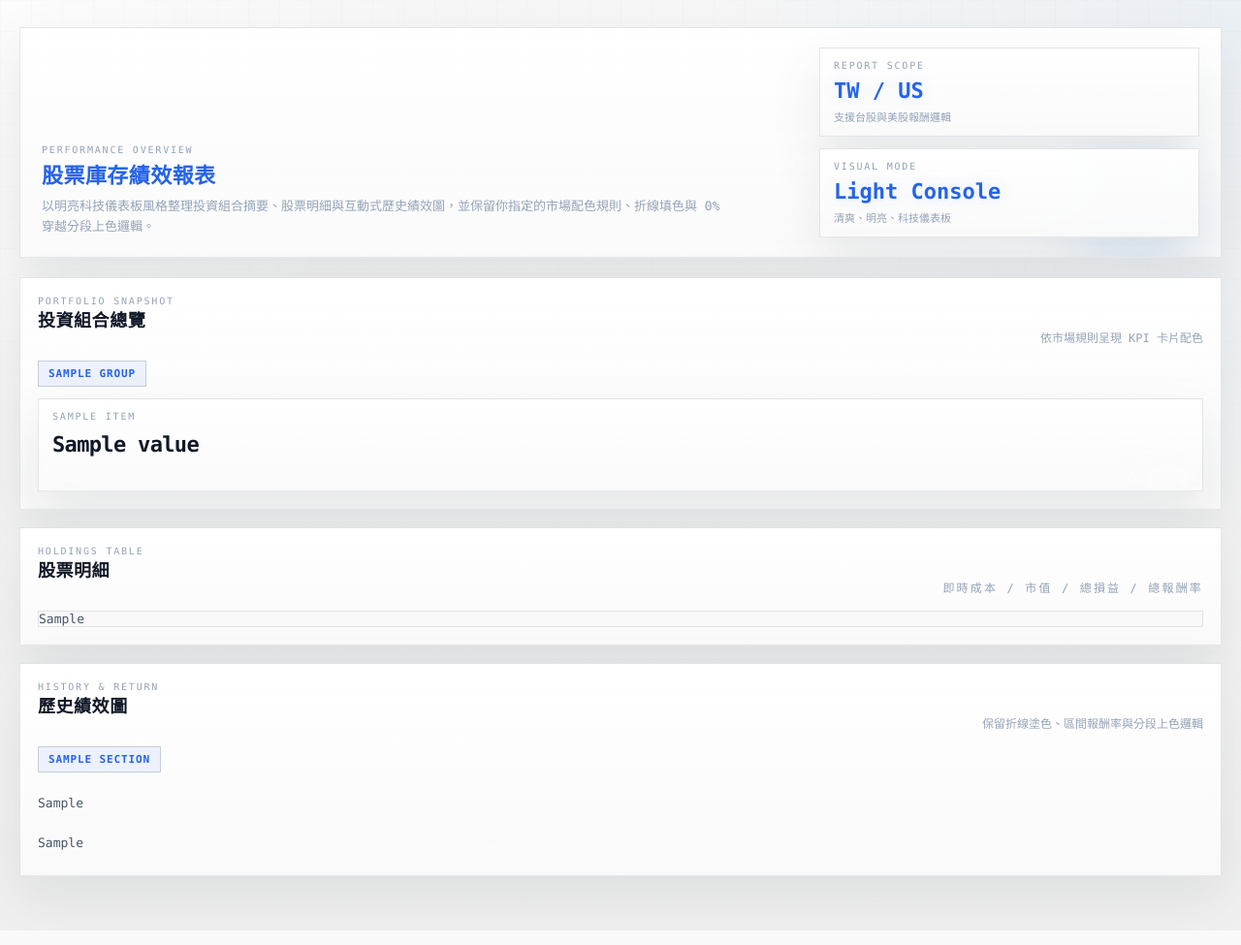
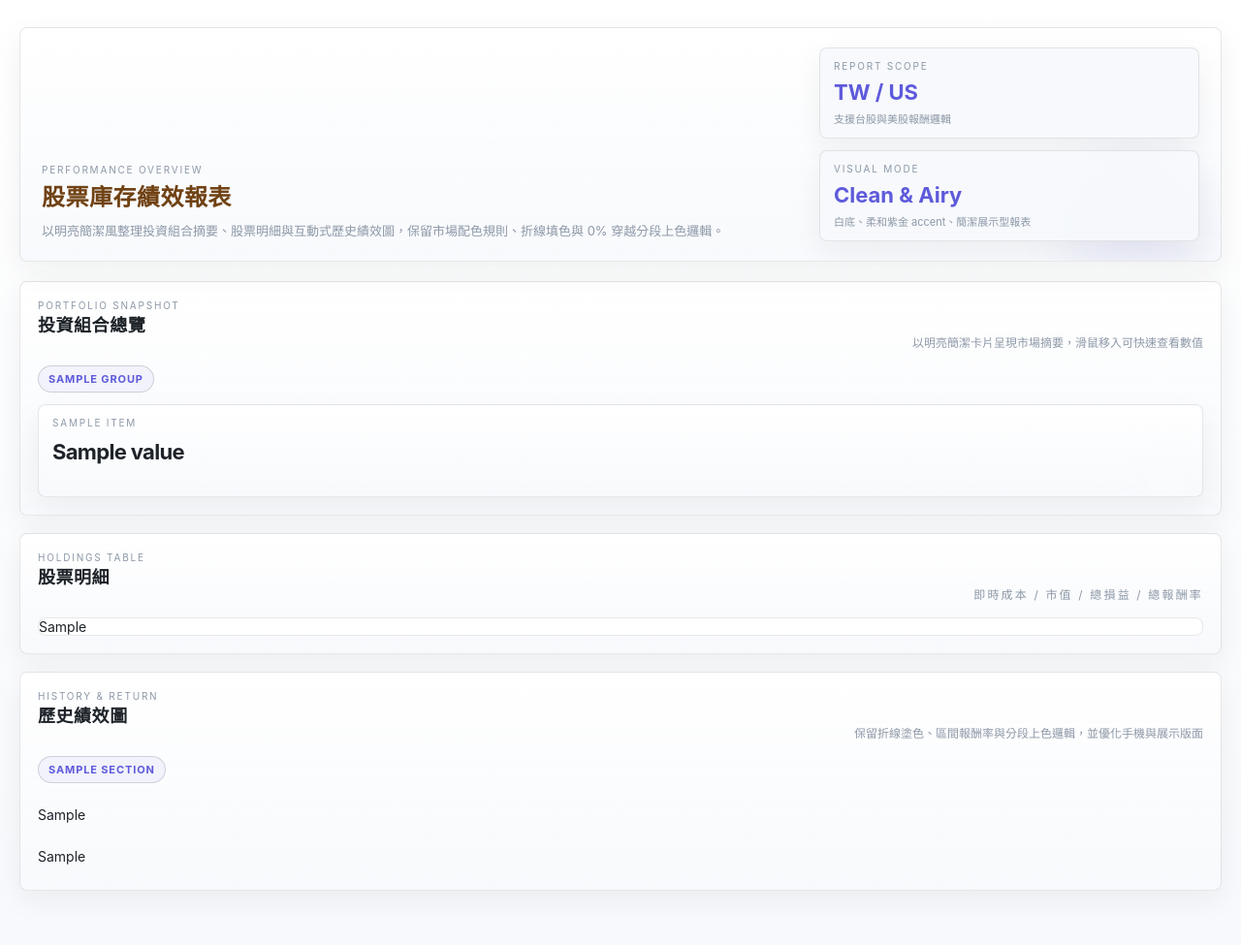
Before and after one commit to ethannioh/stock_treasury_value_tracker, a Python web app: template templates/report.html.j2 in a window 1280 px wide. Shown: the whole page at 97% size. Before the commit the page ends 953 px from the top, so only its background shows below. Run offline with Jinja, Linux system fonts and the light colour scheme; the template is opened without the code that fills it: most values are stand-ins (such as "Sample title", 1, 10 or a date in 2020).

Commit message:
Apply clean airy report theme
# Conflicts:
#	output/report.html
#	output/report.json

```diff
--- a/templates/report.html.j2
+++ b/templates/report.html.j2
@@ -6,48 +6,36 @@
   <title>股票庫存績效報表</title>
   <style>
     :root {
-      --bg: #f0f0f0;
-      --bg-2: #f7f7f7;
-      --panel: rgba(250, 250, 250, 0.92);
-      --panel-strong: rgba(255, 255, 255, 0.96);
-      --line: rgba(82, 88, 98, 0.14);
-      --line-strong: rgba(82, 88, 98, 0.24);
-      --text: #475569;
-      --heading: #111827;
-      --muted: #64748b;
-      --soft: #475569;
-      --dim: #94a3b8;
-      --accent: #2563eb;
-      --accent-2: #f97316;
-      --glow: rgba(37, 99, 235, 0.14);
-      --shadow: 0 22px 52px rgba(82, 88, 98, 0.12);
+      --bg: #ffffff;
+      --bg-2: #f7f9fc;
+      --panel: rgba(247, 249, 252, 0.94);
+      --panel-strong: rgba(255, 255, 255, 0.98);
+      --line: rgba(30, 35, 41, 0.10);
+      --line-strong: rgba(30, 35, 41, 0.16);
+      --text: #1e2329;
+      --heading: #1e2329;
+      --muted: #66717f;
+      --soft: #1e2329;
+      --dim: #8d98a7;
+      --accent: #704214;
+      --accent-2: #5e5adb;
+      --glow: rgba(94, 90, 219, 0.10);
+      --shadow: 0 10px 30px rgba(30, 35, 41, 0.06);
       --red: #d83f56;
       --green: #0f9f72;
-      --orange: #f97316;
+      --orange: #704214;
+      --radius: 8px;
+      --transition: 180ms ease;
     }
     * { box-sizing: border-box; }
     html { background: var(--bg); }
     body {
       margin: 0;
       color: var(--soft);
-      font-family: "Consolas", "Microsoft JhengHei", "Segoe UI", sans-serif;
-      font-size: 13px;
-      background:
-        radial-gradient(circle at top left, rgba(255, 255, 255, 0.72), transparent 28%),
-        radial-gradient(circle at top right, rgba(31, 123, 216, 0.055), transparent 34%),
-        linear-gradient(180deg, #f7f7f7 0%, var(--bg) 100%);
+      font-family: Inter, Roboto, "SF Pro Text", "Helvetica Neue", Arial, "Microsoft JhengHei", sans-serif;
+      font-size: 14px;
+      background: linear-gradient(180deg, var(--bg) 0%, var(--bg-2) 100%);
       min-height: 100vh;
-    }
-    body::before {
-      content: "";
-      position: fixed;
-      inset: 0;
-      pointer-events: none;
-      background-image:
-        linear-gradient(rgba(82, 88, 98, 0.035) 1px, transparent 1px),
-        linear-gradient(90deg, rgba(82, 88, 98, 0.035) 1px, transparent 1px);
-      background-size: 32px 32px;
-      mask-image: linear-gradient(180deg, rgba(0, 0, 0, 0.58), transparent);
     }
     .shell {
       max-width: 1440px;
@@ -59,9 +47,9 @@
     .card,
     .mini-stat {
       border: 1px solid var(--line);
-      background: linear-gradient(180deg, rgba(255, 255, 255, 0.96) 0%, var(--panel) 100%);
+      background: linear-gradient(180deg, rgba(255, 255, 255, 1) 0%, var(--panel) 100%);
       box-shadow: var(--shadow);
-      backdrop-filter: blur(18px);
+      transition: transform var(--transition), box-shadow var(--transition), border-color var(--transition), background-color var(--transition);
     }
     .eyebrow,
     .panel-kicker,
@@ -86,7 +74,7 @@
     .hero {
       position: relative;
       overflow: hidden;
-      border-radius: 0;
+      border-radius: var(--radius);
       padding: 20px 22px;
       margin-bottom: 20px;
     }
@@ -96,8 +84,8 @@
       inset: auto -20px -70px auto;
       width: 220px;
       height: 220px;
-      border-radius: 0;
-      background: radial-gradient(circle, rgba(31, 123, 216, 0.12), transparent 68%);
+      border-radius: 50%;
+      background: radial-gradient(circle, rgba(94, 90, 219, 0.10), transparent 68%);
       filter: blur(14px);
     }
     .hero-grid {
@@ -110,8 +98,8 @@
     }
     .hero h1 {
       margin: 10px 0 10px;
-      font-size: 22px;
-      line-height: 1.08;
+      font-size: 24px;
+      line-height: 1.12;
       letter-spacing: 0.02em;
       color: var(--accent);
     }
@@ -127,15 +115,15 @@
       gap: 12px;
     }
     .mini-stat {
-      border-radius: 0;
+      border-radius: var(--radius);
       padding: 12px 14px;
+      background: rgba(247, 249, 252, 0.92);
     }
     .mini-value {
       margin-top: 8px;
       font-size: 22px;
       font-weight: 700;
-      color: var(--accent);
-      text-shadow: 0 0 18px rgba(37, 99, 235, 0.16);
+      color: var(--accent-2);
     }
     .mini-note {
       margin-top: 6px;
@@ -153,7 +141,7 @@
       gap: 18px;
     }
     .panel {
-      border-radius: 0;
+      border-radius: var(--radius);
       padding: 18px;
       overflow: hidden;
     }
@@ -182,8 +170,9 @@
       margin-bottom: 12px;
       padding: 6px 10px;
       border: 1px solid var(--line-strong);
-      background: rgba(37, 99, 235, 0.08);
-      color: var(--accent);
+      background: rgba(94, 90, 219, 0.06);
+      color: var(--accent-2);
+      border-radius: 999px;
       font-size: 11px;
       font-weight: 700;
       letter-spacing: 0.08em;
@@ -192,7 +181,7 @@
     .card {
       position: relative;
       overflow: hidden;
-      border-radius: 0;
+      border-radius: var(--radius);
       padding: 12px 14px;
       min-height: 96px;
     }
@@ -202,30 +191,37 @@
       inset: auto -24px -48px auto;
       width: 120px;
       height: 120px;
-      border-radius: 0;
-      background: radial-gradient(circle, rgba(255, 255, 255, 0.14), transparent 70%);
+      border-radius: 50%;
+      background: radial-gradient(circle, rgba(255, 255, 255, 0.26), transparent 70%);
       filter: blur(10px);
+    }
+    .card:hover,
+    .mini-stat:hover,
+    .panel:hover {
+      transform: translateY(-2px);
+      box-shadow: 0 14px 36px rgba(30, 35, 41, 0.08);
+      border-color: var(--line-strong);
     }
     .card.green {
       background:
-        linear-gradient(180deg, rgba(255, 255, 255, 0.92), rgba(250, 250, 250, 0.95)),
-        linear-gradient(135deg, rgba(15, 159, 114, 0.2), rgba(31, 123, 216, 0.1));
-      border-color: rgba(15, 159, 114, 0.28);
-      box-shadow: 0 16px 36px rgba(82, 88, 98, 0.1), inset 0 0 0 1px rgba(15, 159, 114, 0.08);
+        linear-gradient(180deg, rgba(255, 255, 255, 1), rgba(247, 249, 252, 0.98)),
+        linear-gradient(135deg, rgba(15, 159, 114, 0.12), rgba(94, 90, 219, 0.04));
+      border-color: rgba(15, 159, 114, 0.18);
+      box-shadow: 0 10px 24px rgba(30, 35, 41, 0.05);
     }
     .card.red {
       background:
-        linear-gradient(180deg, rgba(255, 255, 255, 0.92), rgba(250, 248, 249, 0.95)),
-        linear-gradient(135deg, rgba(216, 63, 86, 0.18), rgba(249, 115, 22, 0.1));
-      border-color: rgba(216, 63, 86, 0.28);
-      box-shadow: 0 16px 36px rgba(82, 88, 98, 0.1), inset 0 0 0 1px rgba(216, 63, 86, 0.06);
+        linear-gradient(180deg, rgba(255, 255, 255, 1), rgba(247, 249, 252, 0.98)),
+        linear-gradient(135deg, rgba(216, 63, 86, 0.10), rgba(112, 66, 20, 0.04));
+      border-color: rgba(216, 63, 86, 0.18);
+      box-shadow: 0 10px 24px rgba(30, 35, 41, 0.05);
     }
     .card.orange {
       background:
-        linear-gradient(180deg, rgba(255, 255, 255, 0.92), rgba(251, 249, 245, 0.95)),
-        linear-gradient(135deg, rgba(249, 115, 22, 0.18), rgba(37, 99, 235, 0.08));
-      border-color: rgba(249, 115, 22, 0.28);
-      box-shadow: 0 16px 36px rgba(82, 88, 98, 0.1), inset 0 0 0 1px rgba(249, 115, 22, 0.06);
+        linear-gradient(180deg, rgba(255, 255, 255, 1), rgba(247, 249, 252, 0.98)),
+        linear-gradient(135deg, rgba(112, 66, 20, 0.10), rgba(94, 90, 219, 0.04));
+      border-color: rgba(112, 66, 20, 0.18);
+      box-shadow: 0 10px 24px rgba(30, 35, 41, 0.05);
     }
     .card .label {
       margin-bottom: 12px;
@@ -242,11 +238,11 @@
     }
     .card.green .value { color: #0f9f72; }
     .card.red .value { color: #bf3349; }
-    .card.orange .value { color: #ea580c; }
+    .card.orange .value { color: var(--accent); }
     .table-shell {
-      border-radius: 0;
+      border-radius: var(--radius);
       border: 1px solid var(--line);
-      background: rgba(250, 250, 250, 0.88);
+      background: rgba(255, 255, 255, 0.96);
       overflow: auto;
     }
     .detail-table {
@@ -258,8 +254,8 @@
       position: sticky;
       top: 0;
       z-index: 1;
-      background: linear-gradient(180deg, rgba(238, 241, 245, 0.98), rgba(222, 227, 235, 0.98));
-      color: var(--accent);
+      background: linear-gradient(180deg, rgba(247, 249, 252, 0.98), rgba(240, 244, 249, 0.98));
+      color: var(--accent-2);
     }
     .detail-table th,
     .detail-table td {
@@ -273,7 +269,7 @@
       background: rgba(82, 88, 98, 0.035);
     }
     .detail-table tbody tr:hover {
-      background: rgba(31, 123, 216, 0.075);
+      background: rgba(94, 90, 219, 0.06);
     }
     .detail-table th:first-child,
     .detail-table td:first-child,
@@ -309,6 +305,15 @@
     .chart-scroll .svg-container {
       width: 100% !important;
       max-width: 100% !important;
+      border-radius: var(--radius);
+    }
+    .chart-scroll .js-plotly-plot {
+      border: 1px solid var(--line);
+      box-shadow: 0 10px 26px rgba(30, 35, 41, 0.05);
+      overflow: hidden;
+    }
+    .chart-scroll .js-plotly-plot:hover {
+      box-shadow: 0 14px 34px rgba(30, 35, 41, 0.08);
     }
     @media (max-width: 1120px) {
     }
@@ -427,7 +432,7 @@
             <div>
               <div class="eyebrow">Performance Overview</div>
               <h1>股票庫存績效報表</h1>
-              <p>以明亮科技儀表板風格整理投資組合摘要、股票明細與互動式歷史績效圖，並保留你指定的市場配色規則、折線填色與 0% 穿越分段上色邏輯。</p>
+              <p>以明亮簡潔風整理投資組合摘要、股票明細與互動式歷史績效圖，保留市場配色規則、折線填色與 0% 穿越分段上色邏輯。</p>
             </div>
             <div class="hero-stats">
               <div class="mini-stat">
@@ -437,8 +442,8 @@
               </div>
               <div class="mini-stat">
                 <div class="mini-label">Visual Mode</div>
-                <div class="mini-value">Light Console</div>
-                <div class="mini-note">清爽、明亮、科技儀表板</div>
+                <div class="mini-value">Clean & Airy</div>
+                <div class="mini-note">白底、柔和紫金 accent、簡潔展示型報表</div>
               </div>
             </div>
           </div>
@@ -451,14 +456,14 @@
                 <div class="panel-kicker">Portfolio Snapshot</div>
                 <h2 class="section-title">投資組合總覽</h2>
               </div>
-              <p>依市場規則呈現 KPI 卡片配色</p>
+              <p>以明亮簡潔卡片呈現市場摘要，滑鼠移入可快速查看數值</p>
             </div>
             {% for group in summary_cards %}
             <div class="currency-block">
               <div class="market-label">{{ group.market_label }}</div>
               <div class="cards">
                 {% for item in group.card_items %}
-                <article class="card {{ item.tone }}">
+                <article class="card {{ item.tone }}" title="{{ item.label }}：{{ item.value }}">
                   <div class="label">{{ item.label }}</div>
                   <div class="value">{{ item.value }}</div>
                 </article>
@@ -491,7 +496,7 @@
                 <div class="panel-kicker">History & Return</div>
                 <h2 class="section-title">歷史績效圖</h2>
               </div>
-              <p>保留折線塗色、區間報酬率與分段上色邏輯</p>
+              <p>保留折線塗色、區間報酬率與分段上色邏輯，並優化手機與展示版面</p>
             </div>
             {% for section in plot_sections %}
             <div class="chart-block">
```
Also changed, not shown: output/report.json (+28 -28 lines), src/performance.py (+18 -18 lines).
